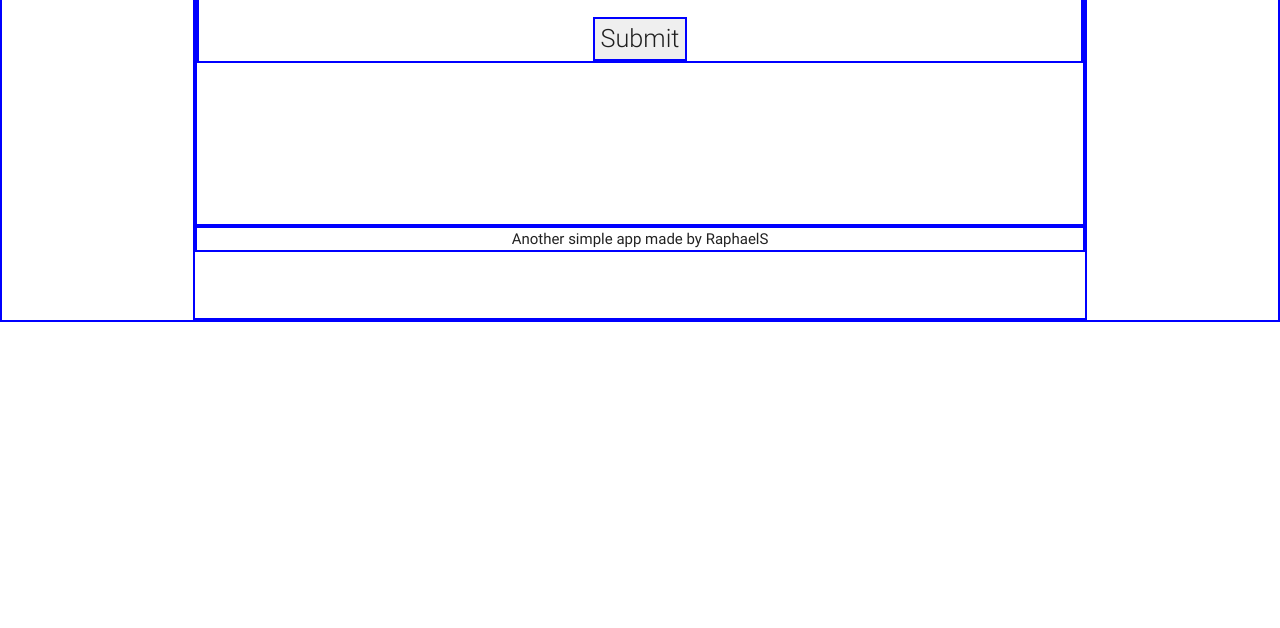
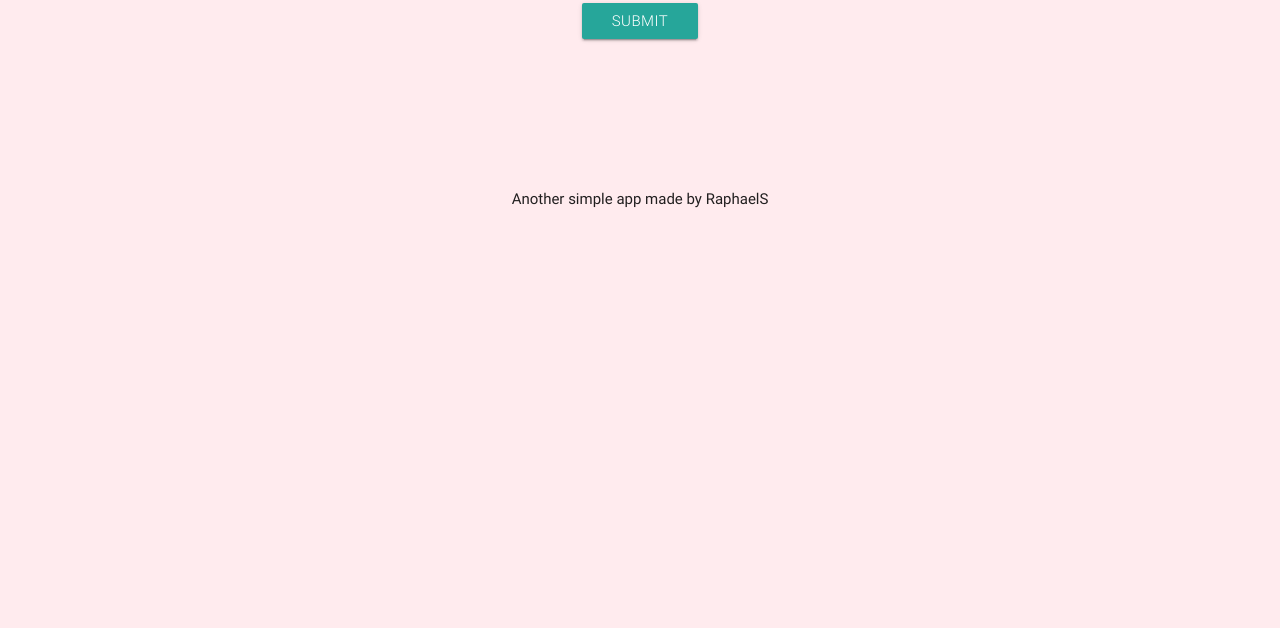
Before and after one commit to GiliKallner/URL-Shortener-Microservice, a website: page views/index.html in a window 1280 px wide. Shown: the part 172-800 px from the top of the page. Drawn offline with nearby package versions, Linux system fonts and the light colour scheme; some packages are replaced by stand-ins of ours; a script that the page names is missing.

Commit message:
Checkpoint

```diff
--- a/public/client.js
+++ b/public/client.js
@@ -4,14 +4,11 @@
 $(function() {
 
  $('input').on('input',()=>{$('.shortenedUrl').css('visibility','hidden');})
+
  $('button.copy').click((event)=>{
-
    let copy = $('section>pre').text();
    $('.hidden_text').val(copy).select();
-   console.log($('.hidden_text').text())
    document.execCommand("Copy");
-   //copy(url);
-
  });
 
  $('form').submit(function(event) {
--- a/public/style.css
+++ b/public/style.css
@@ -1,8 +1,8 @@
 
 * {
   box-sizing: border-box;
-  border:2px solid blue;
 }
+
 
 .shortenedUrl{
   visibility:hidden;
@@ -12,6 +12,5 @@ input{
 }
 
 input.hidden_text{
-  margin-left:-2000px;
-  visibility:hidden;
+  margin-left:-9999px;
 }
--- a/views/index.html
+++ b/views/index.html
@@ -12,7 +12,7 @@
     <link rel="stylesheet" href="/style.css">
 
   </head>
-  <body class="center-align container">
+  <body class="center-align container red lighten-5">
 
     <header>
       <h2>
@@ -24,7 +24,7 @@
       <!--<p>Enter a url to get the shortened one:</p>-->
       <form class="flow-text">
         <input type="text" maxlength="100" placeholder="ENTER A VALID URL AND GET THE SHORTENED ONE..">
-        <button type="submit">Submit</button>
+        <button class="waves-effect waves btn" type="submit">Submit</button>
       </form>
       <section class="shortenedUrl">
         <p class="flow-text">The shortend url for the link you added is:</p>
@@ -36,6 +36,8 @@
     <footer>
 Another simple app made by RaphaelS
     </footer>
+
+    <!--hidden input for selecting text-->
     <input class="hidden_text" />
 
     <!-- Your web-app is https, so your scripts need to be too -->
```
